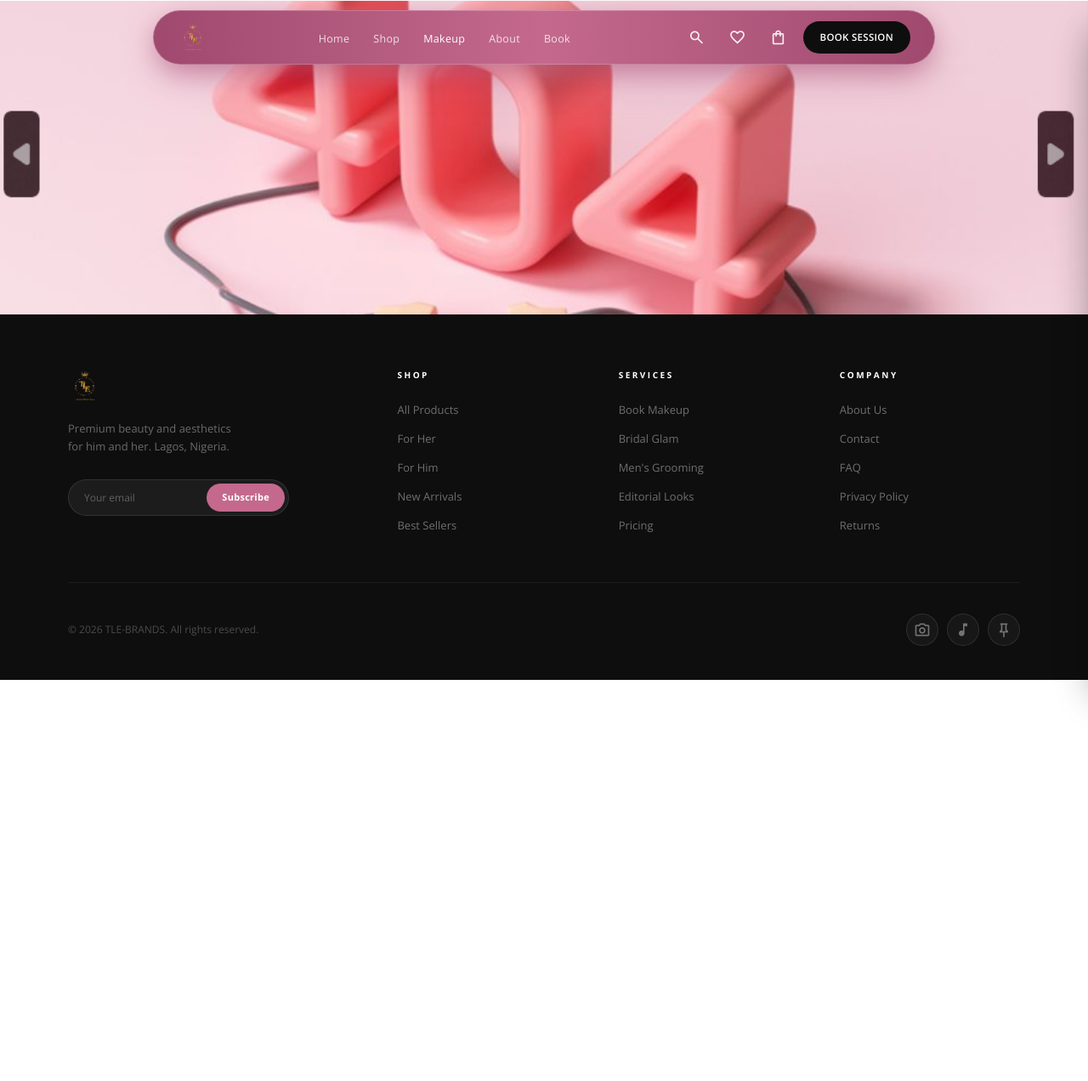
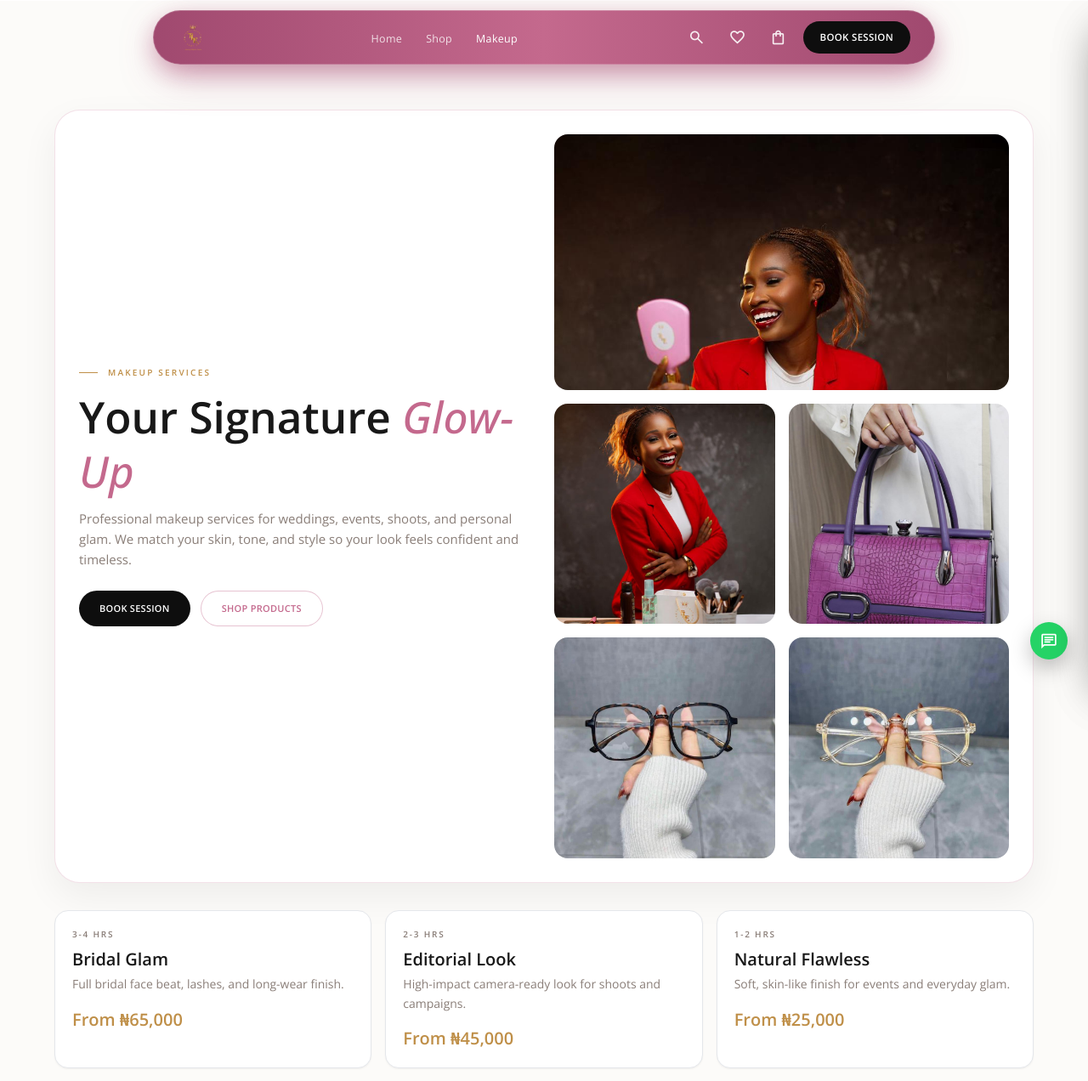
Before and after one commit to BizLaunchOrg/tle_brand, a React (Vite) app: page /makeup in a window 1280 px wide. Shown: the top 1272 px of the page at 85% size. Before the commit the page ends 800 px from the top, so only its background shows below. Built offline with nearby package versions, Linux system fonts and the light colour scheme.

Commit message:
added few attributes

```diff
--- a/src/App.tsx
+++ b/src/App.tsx
@@ -1,6 +1,7 @@
 import { Route, Routes } from 'react-router-dom'
 import { MainLayout } from './components/MainLayout.tsx'
 import { LandingPage } from './pages/LandingPage/LandingPage.tsx'
+import { MakeupPage } from './pages/MakeupPage/MakeupPage.tsx'
 import { NotFoundPage } from './pages/NotFoundPage/NotFoundPage.tsx'
 import { ShopPage } from './pages/ShopPage/ShopPage.tsx'
 
@@ -10,8 +11,7 @@ function App() {
       <Route path="/" element={<MainLayout />}>
         <Route index element={<LandingPage />} />
         <Route path="shop" element={<ShopPage />} />
-        <Route path="makeup" element={<NotFoundPage />} />
-        <Route path="about" element={<NotFoundPage />} />
+        <Route path="makeup" element={<MakeupPage />} />
         <Route path="book" element={<NotFoundPage />} />
         <Route path="*" element={<NotFoundPage />} />
       </Route>
--- /dev/null
+++ b/src/components/FloatingActions.tsx
@@ -0,0 +1,43 @@
+import { useEffect, useState } from 'react'
+
+const WHATSAPP_LINK = 'https://wa.me/2347062818542'
+
+export function FloatingActions() {
+  const [showScrollTop, setShowScrollTop] = useState(false)
+
+  useEffect(() => {
+    const onScroll = () => {
+      const y = window.pageYOffset || document.documentElement.scrollTop || 0
+      setShowScrollTop(y > 260)
+    }
+
+    onScroll()
+    window.addEventListener('scroll', onScroll, { passive: true })
+    return () => window.removeEventListener('scroll', onScroll)
+  }, [])
+
+  return (
+    <div className="fixed right-4 bottom-5 z-[1200] flex flex-col items-end gap-2.5 sm:right-6 sm:bottom-6">
+      {showScrollTop ? (
+        <button
+          type="button"
+          className="flex size-11 items-center justify-center rounded-full bg-tle-pink text-white shadow-[0_12px_30px_rgba(196,105,141,0.45)] transition-colors hover:bg-tle-deep"
+          aria-label="Scroll to top"
+          onClick={() => window.scrollTo({ top: 0, behavior: 'smooth' })}
+        >
+          <span className="material-symbols-outlined text-[22px] leading-none">arrow_upward</span>
+        </button>
+      ) : null}
+
+      <a
+        href={WHATSAPP_LINK}
+        target="_blank"
+        rel="noopener noreferrer"
+        className="flex size-11 items-center justify-center rounded-full bg-[#25D366] text-white shadow-[0_10px_24px_rgba(0,0,0,0.26)] transition-colors hover:bg-[#1fb85a]"
+        aria-label="Chat on WhatsApp"
+      >
+        <span className="material-symbols-outlined text-[21px] leading-none">chat</span>
+      </a>
+    </div>
+  )
+}
--- a/src/components/MainLayout.tsx
+++ b/src/components/MainLayout.tsx
@@ -2,6 +2,7 @@ import { Outlet } from 'react-router-dom'
 import { CartDrawerProvider } from '../context/CartDrawerContext.tsx'
 import { CartDrawer } from './CartDrawer.tsx'
 import { FavoritesDrawer } from './FavoritesDrawer.tsx'
+import { FloatingActions } from './FloatingActions.tsx'
 import { Navbar } from './Navbar/navbar.tsx'
 import { Footer } from './Footer/footer.tsx'
 
@@ -18,6 +19,7 @@ export function MainLayout() {
         <Footer />
         <CartDrawer />
         <FavoritesDrawer />
+        <FloatingActions />
       </div>
     </CartDrawerProvider>
   )
--- a/src/components/Navbar/navbar.tsx
+++ b/src/components/Navbar/navbar.tsx
@@ -171,16 +171,6 @@ export function Navbar() {
               Makeup
             </NavLink>
           </li>
-          <li>
-            <NavLink to="/about" className={navLinkClass(showSolidNav)}>
-              About
-            </NavLink>
-          </li>
-          <li>
-            <NavLink to="/book" className={navLinkClass(showSolidNav)}>
-              Book
-            </NavLink>
-          </li>
         </ul>
         <div className="flex shrink-0 items-center gap-2.5">
           <button
@@ -281,16 +271,6 @@ export function Navbar() {
                   Makeup
                 </NavLink>
               </li>
-              <li>
-                <NavLink to="/about" className={mobileSheetLink} onClick={() => setMenuOpen(false)}>
-                  About
-                </NavLink>
-              </li>
-              <li>
-                <NavLink to="/book" className={mobileSheetLink} onClick={() => setMenuOpen(false)}>
-                  Book
-                </NavLink>
-              </li>
             </ul>
             <div className="mt-2 border-t border-tle-pink/10 px-2 pt-3">
               <button
--- /dev/null
+++ b/src/pages/MakeupPage/MakeupPage.tsx
@@ -0,0 +1,121 @@
+import { Link } from 'react-router-dom'
+
+const SERVICES = [
+  { name: 'Bridal Glam', price: 'From ₦65,000', duration: '3-4 hrs', desc: 'Full bridal face beat, lashes, and long-wear finish.' },
+  { name: 'Editorial Look', price: 'From ₦45,000', duration: '2-3 hrs', desc: 'High-impact camera-ready look for shoots and campaigns.' },
+  { name: 'Natural Flawless', price: 'From ₦25,000', duration: '1-2 hrs', desc: 'Soft, skin-like finish for events and everyday glam.' },
+  { name: 'Bold Evening', price: 'From ₦38,000', duration: '2 hrs', desc: 'Statement makeup with rich tones and dramatic eyes.' },
+  { name: "Men's Grooming", price: 'From ₦20,000', duration: '1 hr', desc: 'Clean complexion grooming and shine control for men.' },
+  { name: 'Trial Session', price: 'From ₦15,000', duration: '1 hr', desc: 'Preview your look before your event day.' },
+] as const
+
+const TESTIMONIALS = [
+  {
+    name: 'Amara O.',
+    role: 'Bride',
+    text: 'My wedding glam stayed flawless from morning till after-party. Exactly what I asked for.',
+  },
+  {
+    name: 'Damilola K.',
+    role: 'Content Creator',
+    text: 'The skin prep and blend were perfect. Photos came out clean and premium.',
+  },
+  {
+    name: 'Tobi A.',
+    role: 'Grooming Client',
+    text: 'Professional and fast. I looked polished but still natural.',
+  },
+] as const
+
+export function MakeupPage() {
+  return (
+    <section className="min-h-0 flex-1 bg-tle-cream/60 px-4 pb-16 pt-28 sm:px-6 md:px-10 md:pt-32 lg:px-16">
+      <div className="mx-auto w-full max-w-[1240px]">
+        <div className="mb-8 grid gap-6 overflow-hidden rounded-[30px] border border-tle-pink/20 bg-white p-5 shadow-[0_16px_44px_rgba(0,0,0,0.06)] sm:p-7 lg:grid-cols-2 lg:items-center">
+          <div>
+            <div className="mb-3 flex items-center gap-3">
+              <div className="h-px w-[22px] bg-tle-gold" />
+              <span className="text-[10px] font-semibold tracking-[0.22em] text-tle-gold uppercase">Makeup Services</span>
+            </div>
+            <h1 className="font-sans text-[clamp(2rem,5vw,3.2rem)] leading-tight font-semibold text-tle-ink">
+              Your Signature <em className="font-sans font-medium italic text-tle-pink">Glow-Up</em>
+            </h1>
+            <p className="mt-3 max-w-xl text-sm leading-relaxed text-tle-muted sm:text-[15px]">
+              Professional makeup services for weddings, events, shoots, and personal glam. We match your skin, tone, and
+              style so your look feels confident and timeless.
+            </p>
+            <div className="mt-6 flex flex-wrap gap-3">
+              <Link
+                to="/#booking-form"
+                className="inline-flex items-center gap-2 rounded-full bg-tle-charcoal px-6 py-3 text-[11px] font-semibold tracking-wide text-white uppercase no-underline transition-colors hover:bg-tle-pink"
+              >
+                Book Session
+              </Link>
+              <Link
+                to="/shop"
+                className="inline-flex items-center gap-2 rounded-full border border-tle-pink/40 bg-white px-6 py-3 text-[11px] font-semibold tracking-wide text-tle-pink uppercase no-underline transition-colors hover:bg-tle-blush"
+              >
+                Shop Products
+              </Link>
+            </div>
+          </div>
+          <div className="grid grid-cols-2 gap-3 sm:gap-4">
+            <div className="col-span-2 overflow-hidden rounded-2xl">
+              <img src="/tlepic2.jpeg" alt="Makeup artist at work" className="aspect-[16/9] w-full object-cover object-top" />
+            </div>
+            <div className="overflow-hidden rounded-2xl">
+              <img src="/tlepic1.jpeg" alt="Beauty portrait" className="aspect-square w-full object-cover" />
+            </div>
+            <div className="overflow-hidden rounded-2xl">
+              <img src="/product1.jpeg" alt="Beauty product set" className="aspect-square w-full object-cover" />
+            </div>
+            <div className="overflow-hidden rounded-2xl">
+              <img src="/product5.jpeg" alt="Makeup tools" className="aspect-square w-full object-cover" />
+            </div>
+            <div className="overflow-hidden rounded-2xl">
+              <img src="/product8.jpeg" alt="Makeup palette" className="aspect-square w-full object-cover" />
+            </div>
+          </div>
+        </div>
+
+        <div className="mb-6 grid gap-4 sm:grid-cols-2 lg:grid-cols-3">
+          {SERVICES.map((s) => (
+            <article key={s.name} className="rounded-2xl border border-black/8 bg-white p-5 shadow-sm">
+              <p className="text-[10px] font-semibold tracking-[0.18em] text-tle-muted uppercase">{s.duration}</p>
+              <h2 className="mt-2 font-sans text-xl font-semibold text-tle-ink">{s.name}</h2>
+              <p className="mt-1 text-sm leading-relaxed text-tle-muted">{s.desc}</p>
+              <p className="mt-4 font-sans text-xl font-semibold text-tle-gold">{s.price}</p>
+            </article>
+          ))}
+        </div>
+
+        <div className="mb-10 grid gap-4 sm:grid-cols-2 lg:grid-cols-3">
+          <div className="overflow-hidden rounded-2xl">
+            <img src="/tlepic1.jpeg" alt="Beauty session" className="aspect-[4/5] w-full object-cover" />
+          </div>
+          <div className="overflow-hidden rounded-2xl">
+            <img src="/tlepic2.jpeg" alt="Artist portrait" className="aspect-[4/5] w-full object-cover object-top" />
+          </div>
+          <div className="overflow-hidden rounded-2xl sm:col-span-2 lg:col-span-1">
+            <img src="/product8.jpeg" alt="Makeup products" className="aspect-[4/5] w-full object-cover" />
+          </div>
+        </div>
+
+        <div className="rounded-[28px] border border-tle-pink/15 bg-white px-5 py-6 sm:px-7 sm:py-7">
+          <h3 className="font-sans text-2xl font-semibold text-tle-ink sm:text-[2rem]">
+            Client <em className="font-sans font-medium italic text-tle-pink">Testimonials</em>
+          </h3>
+          <div className="mt-5 grid gap-4 md:grid-cols-3">
+            {TESTIMONIALS.map((t) => (
+              <article key={t.name} className="rounded-2xl border border-black/8 bg-tle-cream/50 p-4">
+                <p className="text-sm leading-relaxed text-tle-ink">&ldquo;{t.text}&rdquo;</p>
+                <p className="mt-3 text-[11px] font-semibold tracking-wide text-tle-pink uppercase">{t.name}</p>
+                <p className="text-[11px] text-tle-muted">{t.role}</p>
+              </article>
+            ))}
+          </div>
+        </div>
+      </div>
+    </section>
+  )
+}
```
Also changed, not shown: src/pages/ShopPage/ShopPage.tsx (+25 -15 lines).
